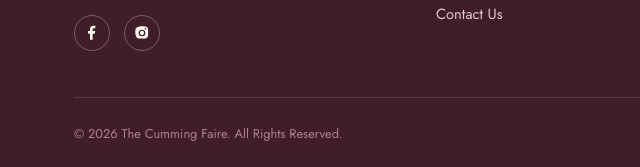
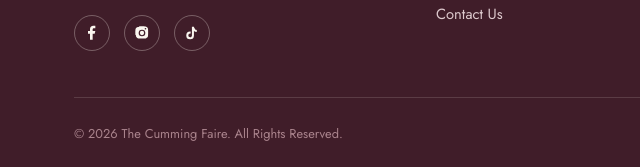
Before and after one commit to megankeivani/cumming-faire, a plain HTML site: page about.html in a window 1280 px wide. Shown: the part 2576-2743 px from the top of the page, 0-640 px from the left. Drawn offline with nearby package versions, Linux system fonts and the light colour scheme.

Commit message:
Add TikTok link to footer

```diff
--- a/about.html
+++ b/about.html
@@ -118,6 +118,7 @@
         <div class="social-row">
           <a href="https://www.facebook.com/profile.php?id=100089561472416" aria-label="Facebook" target="_blank" rel="noopener"><svg viewBox="0 0 24 24"><path d="M13 22v-9h3l1-4h-4V7c0-1.1.3-2 2-2h2V1.1C16.6 1 15.4 1 14 1c-3.1 0-5 1.9-5 5.3V9H6v4h3v9h4z"/></svg></a>
           <a href="https://instagram.com/thecummingfaire" aria-label="Instagram" target="_blank" rel="noopener"><svg viewBox="0 0 24 24"><path d="M12 2c2.7 0 3 0 4.1.1 1.1 0 1.8.2 2.2.4.6.2 1 .5 1.4 1 .4.4.7.8 1 1.4.2.4.4 1.1.4 2.2.1 1.1.1 1.4.1 4.1s0 3-.1 4.1c0 1.1-.2 1.8-.4 2.2-.2.6-.5 1-1 1.4-.4.4-.8.7-1.4 1-.4.2-1.1.4-2.2.4-1.1.1-1.4.1-4.1.1s-3 0-4.1-.1c-1.1 0-1.8-.2-2.2-.4-.6-.2-1-.5-1.4-1-.4-.4-.7-.8-1-1.4-.2-.4-.4-1.1-.4-2.2C2 15 2 14.7 2 12s0-3 .1-4.1c0-1.1.2-1.8.4-2.2.2-.6.5-1 1-1.4.4-.4.8-.7 1.4-1 .4-.2 1.1-.4 2.2-.4C8.1 2.1 8.4 2.1 12 2zm0 5a5 5 0 100 10 5 5 0 000-10zm0 8.2a3.2 3.2 0 110-6.4 3.2 3.2 0 010 6.4zm5.2-8.4a1.2 1.2 0 100-2.4 1.2 1.2 0 000 2.4z"/></svg></a>
+          <a href="https://www.tiktok.com/@thecummingfaire" aria-label="TikTok" target="_blank" rel="noopener"><svg viewBox="0 0 24 24"><path d="M16.6 5.82c-.95-.83-1.55-2-1.7-3.27h-3.02v13.06c0 1.5-1.22 2.72-2.72 2.72a2.72 2.72 0 0 1 0-5.44c.28 0 .55.04.8.12V9.9a5.7 5.7 0 0 0-.8-.06 5.75 5.75 0 0 0 0 11.5 5.75 5.75 0 0 0 5.75-5.75V9.01c1.2.86 2.67 1.37 4.24 1.37V7.36c-.9 0-1.75-.28-2.55-.75z"/></svg></a>
         </div>
       </div>
       <div>
```
Also changed, not shown: contact.html (+1 -0 lines), index.html (+1 -0 lines), shop.html (+1 -0 lines).
